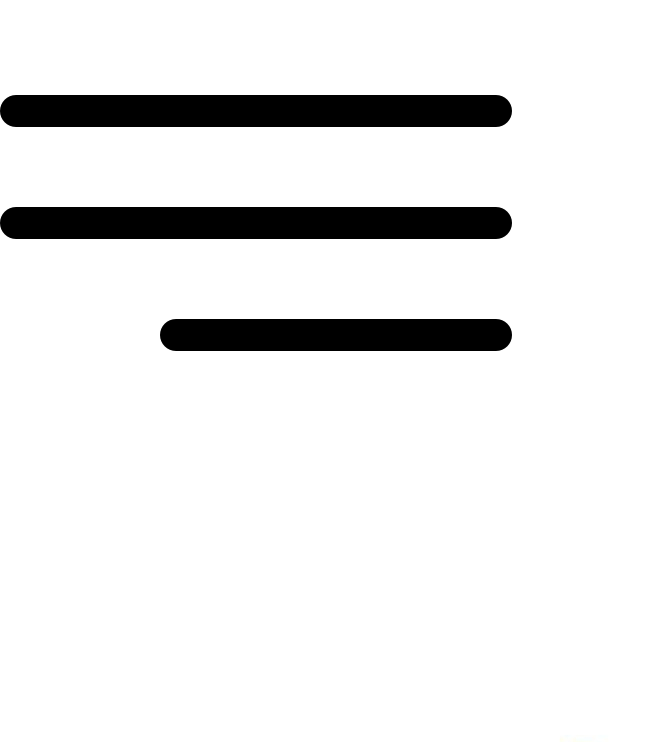
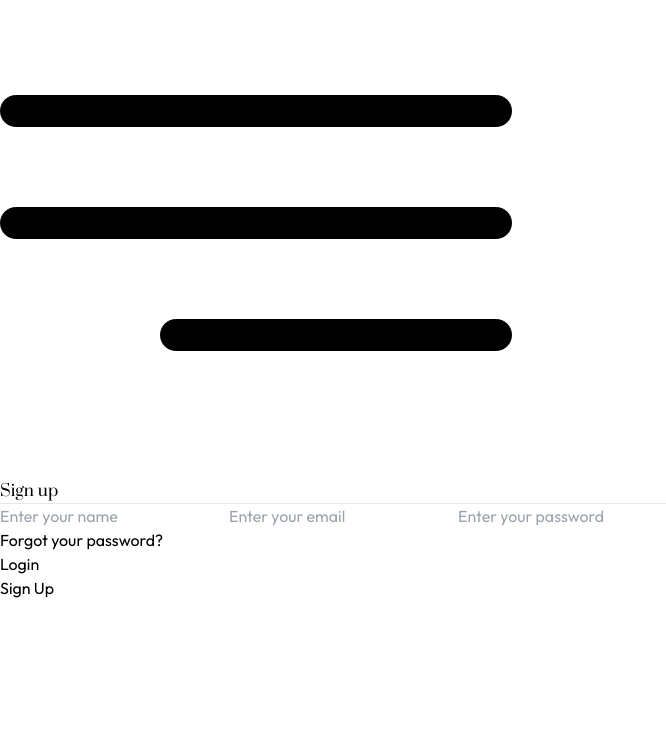
Before and after one commit to Suhail-018/Ecommerce-app, a React (Vite) app in the folder frontend/: page /login in a window 1280 px wide. Shown: the part 1617-2359 px from the top of the page, without its empty margins (0-666 px from the left). Built offline with nearby package versions, Linux system fonts and the light colour scheme.

Commit message:
placeorderpage&carttotal details completed

```diff
--- a/frontend/src/components/Navbar.jsx
+++ b/frontend/src/components/Navbar.jsx
@@ -32,9 +32,9 @@
         </ul>
         {/* space between 3 logo main menu div and last search and other icons */}
         <div className='flex items-center gap-6'>
-                <img onClick={ ()=> setShowSearch(true)} src={assets.search_icon} className='w-5 cursor-pointer'alt='search'/>
+                <img onClick={ ()=> setShowSearch(true)}  src={assets.search_icon} className='w-5 cursor-pointer'alt='search'/>
                 <div className='group relative'>
-                    <img src={assets.profile} className='w-5 cursor-pointer'alt='contact'/>
+                    <Link to='/login'><img src={assets.profile} className='w-5 cursor-pointer'alt='contact'/></Link>
                     <div className='group-hover:block hidden absolute dropdown-menu right-0 pt-4'>
                         <div className='flex flex-col gap-2 w-36 py-3 px-5 bg-slate-100 text-gray-500 rounded'>
                             <p className='cursor-pointer hover:text-black'> My profile</p>
--- a/frontend/src/pages/Login.jsx
+++ b/frontend/src/pages/Login.jsx
@@ -1,10 +1,41 @@
-import React from 'react'
+import React, { useState } from 'react'
 
 const Login = () => {
+
+  const [currentState, setCurrentState] = useState('Sign up')
+  const onSubmitHandler = async (event)=>{
+    event.preventDefault();
+
+  }
   return (
-    <div>
+      <form onSubmit={onSubmitHandler} className='flex flex-col items-center w-[90%] sm:max-w-96 m-auto mt-14 gap-4 text-gray-800'>
+                    <div className="inline-flex items-center gap-2 mb-2 mt-10">
+                      <p className="prata-regular text-3xl">{currentState}</p>
+                      <hr className="border-none h-[1.5px] w-8 bg-gray-800" />
+                    </div>
 
-    </div>
+
+                    {currentState === 'Login' ? '' : <input type="text" className="w-full px-3 py-2 border border-gray-800" placeholder="Enter your name"  required/>}
+                    <input type="email" className="w-full px-3 py-2 border border-gray-800 mt-4"  placeholder="Enter your email"  required/>
+
+                    <input type="password" className="w-full px-3 py-2 border border-gray-800 mt-4"   placeholder="Enter your password" required />
+                    <div className="w-full flex justify-between text-sm mt-[-8px]">
+                              <p className="cursor-pointer">Forgot your password?</p>
+                              {currentState === 'Login' ? <p onClick={() => setCurrentState('Sign Up')} className="cursor-pointer"> Create an account </p>
+
+                               : <p onClick={() => setCurrentState('Login')} className="cursor-pointer"> Login </p>
+                              }
+                    </div>
+                    <button className='bg-black text-white font-light px-8 py-2 mt-4'>{currentState === 'Login' ? 'Sign In' : 'Sign Up'}</button>
+
+
+
+
+
+
+
+
+      </form>
   )
 }
 
--- a/frontend/src/pages/Orders.jsx
+++ b/frontend/src/pages/Orders.jsx
@@ -1,8 +1,46 @@
-import React from 'react'
+import React, { useContext } from 'react'
+import Title from '../components/Title'
+import { ShopContext } from '../context/ShopContext'
 
 const Orders = () => {
+   const  {products, currency} = useContext(ShopContext)
   return (
-    <div>
+    <div className='border-t pt-16'>
+                <div className="text-2xl">
+                        <Title text1="MY" text2="ORDERS" />
+                </div>
+
+                <div>
+                        {
+                            products.slice(1, 4).map((item, index) => (
+                                <div key={index} className="py-4 border-t border-b text-gray-700 flex flex-col md:flex-row md:items-center md:justify-between gap-4">
+                                        <div className="flex items-start gap-6 text-sm">
+                                            {/* Add content here */}
+                                            <img  className='w-16 sm:w-20' src={item.image[0]}/>
+                                            <div>
+                                                <p className='sm:text-base font-medium'>{item.name}</p>
+                                                <div className='flex items-center gap-3 mt-2 text-base text-gray-700'>
+                                                    <p className='text-lg'>{currency}{item.price}</p>
+                                                    <p>Quantity: 1</p>
+                                                    <p>Size: M</p>
+                                                </div>
+                                                <p className='mt-2'>Date: <span className='text-gray-400'>25, july, 2024</span></p>
+                                            </div>
+
+                                        </div>
+                                        <div className="md:w-1/2 flex justify-between">
+                                            <div className="flex items-center gap-2">
+                                                <p className="min-w-2 h-2 rounded-full bg-green-500"></p>
+                                                <p className="text-sm md:text-base">Ready to ship</p>
+                                            </div>
+                                        </div>
+                                        <button className='border px-4 py-2 text-sm font-medium rounded-sm'>TRACK ORDER</button>
+
+                                </div>
+                            ))
+                        }
+                </div>
+
 
     </div>
   )
```
